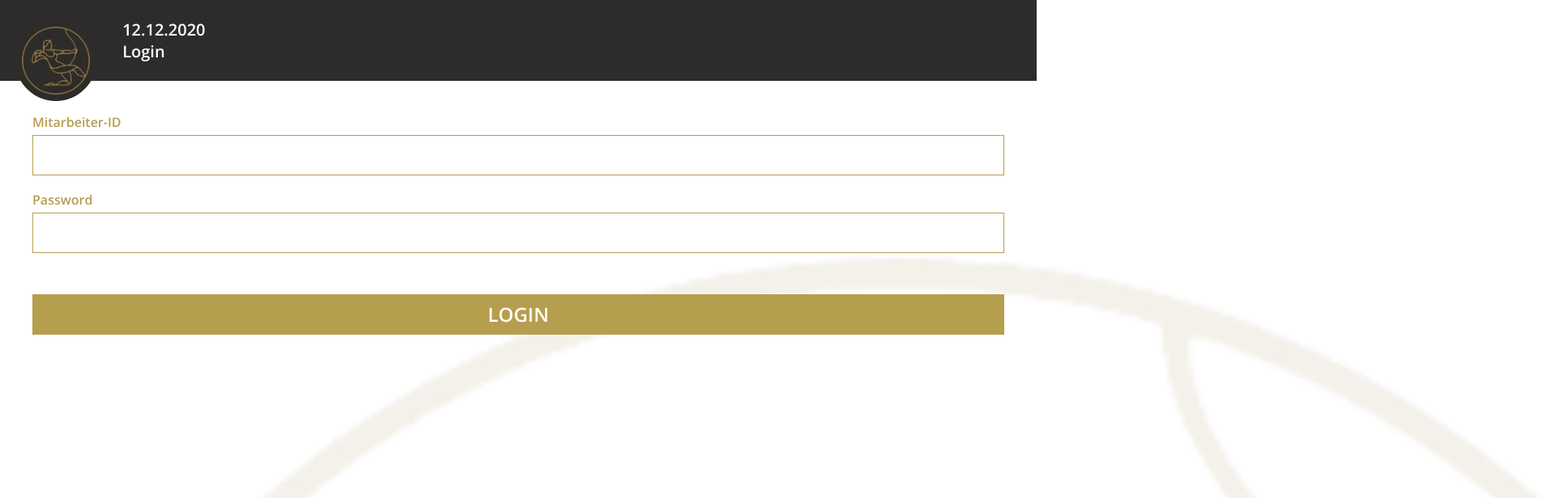
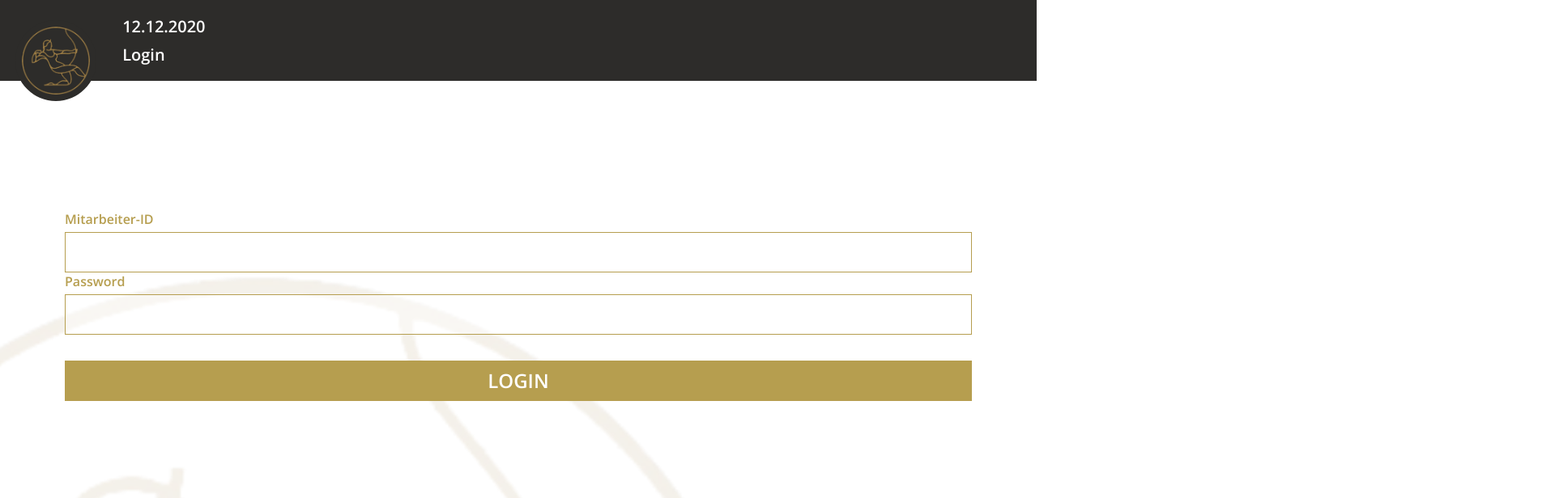
Before and after one commit to AlexisRoe/Artemis, a React (Create React App) app in the folder client/: page /login in a window 1280 px wide. Shown: the top 616 px of the page at 81% size, 1920 px wide, since content can reach past the window. Built offline with nearby package versions, Linux system fonts and the light colour scheme.

Commit message:
♻️ build new background-image

```diff
--- a/client/src/Pages/Login.js
+++ b/client/src/Pages/Login.js
@@ -1,11 +1,6 @@
 import React, { useState, useEffect } from "react";
 import { useHistory } from "react-router-dom";
-import {
-  LoginButton,
-  LoginInput,
-  LoginForm,
-  LoginContainer,
-} from "../components/Login";
+import { LoginButton, LoginInput, LoginForm } from "../components/Login";
 import { login } from "../utils/api/userAuthentication";
 import { useGlobalContext } from "../utils/context";
 
@@ -39,7 +34,6 @@ function Login() {
   };
 
   return (
-    <LoginContainer>
     <LoginForm onSubmit={handleSubmit}>
       <LoginInput
         type="text"
@@ -55,7 +49,6 @@ function Login() {
       />
       <LoginButton type="submit">Login</LoginButton>
     </LoginForm>
-    </LoginContainer>
   );
 }
 
--- a/client/src/Pages/Today.js
+++ b/client/src/Pages/Today.js
@@ -10,6 +10,7 @@ import { useGlobalContext } from "../utils/context";
 import { mockTimestamp } from "../utils/helpers";
 import { getDailyData } from "../utils/api";
 import { useHistory } from "react-router-dom";
+import MissingData from "../components/helper/missingData";
 
 function Today() {
   const {
@@ -40,25 +41,25 @@ function Today() {
   return (
     <>
       {data &&
-        data.map((sample) => {
+        data.map((item) => {
           return (
-            <SectionContainer key={sample.title}>
-              <DataHeader>{sample.title}</DataHeader>
-              {!sample.content.length ? (
-                <div>nix zu rendern</div>
+            <SectionContainer key={item.title}>
+              <DataHeader>{item.title}</DataHeader>
+              {!item.content.length ? (
+                <MissingData />
               ) : (
                 <DataListContainer>
-                  {sample.list
-                    ? sample.content.map((content) => (
+                  {item.list
+                    ? item.content.map((content) => (
                         <DataListItem
-                          key={content.title}
+                          key={content.id}
                           {...content}
                           onClick={() => history.push(`/event/${content.id}`)}
                         />
                       ))
-                    : sample.content.map((content) => (
+                    : item.content.map((content) => (
                         <EventListItem
-                          key={content.title}
+                          key={content.id}
                           {...content}
                           onClick={() => history.push(`/event/${content.id}`)}
                         />
--- a/client/src/components/Header/index.js
+++ b/client/src/components/Header/index.js
@@ -47,11 +47,13 @@ const InformationContainer = styled.div`
   grid-column: 2/3;
   display: flex;
   flex-direction: column;
-  justify-content: center;
+  align-items: start;
+  justify-content: space-between;
 
   h2 {
     font-family: var(--font-family-body);
     text-transform: none;
+    margin: 0;
   }
 `;
 
--- a/client/src/components/Login/LoginButton.js
+++ b/client/src/components/Login/LoginButton.js
@@ -4,6 +4,7 @@ import PropTypes from "prop-types";
 const Button = styled.button`
   width: 100%;
   height: 50px;
+  margin-top: 2rem;
   font-family: var(---font-family-header);
   text-transform: uppercase;
   font-weight: 600;
@@ -12,7 +13,6 @@ const Button = styled.button`
   background-color: ${(props) =>
     props.state ? "var(--color-state-error)" : "var(--color-golden)"};
   border: none;
-  margin-top: 2rem;
   cursor: pointer;
 `;
 
--- a/client/src/components/Login/LoginContainer.js
+++ /dev/null
@@ -1,9 +0,0 @@
-import styled from "styled-components/macro";
-
-export const LoginContainer = styled.div`
-  width: 100vw;
-  height: 100vh;
-  display: grid;
-  grid-template-rows: auto 1fr;
-  gap: 1rem;
-`;
--- a/client/src/components/Login/LoginForm.js
+++ b/client/src/components/Login/LoginForm.js
@@ -3,11 +3,17 @@ import logo from "../../assets/logo/logo-bg.png";
 import PropTypes from "prop-types";
 
 export const Form = styled.form`
-  padding: 2.5rem;
+  width: 100%;
+  height: calc(100vh - 100px);
+  padding: 5rem;
+  padding-top: 20vh;
   display: flex;
   flex-direction: column;
-  gap: 1.2rem;
   position: relative;
+  background-image: url(${logo});
+  background-repeat: no-repeat;
+  background-size: cover;
+  background-position: -25vw 30vh;
 `;
 
 export const Img = styled.img`
@@ -18,12 +24,7 @@ export const Img = styled.img`
 `;
 
 export function LoginForm({ children, onSubmit }) {
-  return (
-    <Form onSubmit={onSubmit}>
-      {children}
-      <Img src={logo} alt="Artemis Logo" />
-    </Form>
-  );
+  return <Form onSubmit={onSubmit}>{children}</Form>;
 }
 
 LoginForm.propTypes = {
--- a/client/src/components/Login/index.js
+++ b/client/src/components/Login/index.js
@@ -1,5 +1,4 @@
 import { LoginButton } from "./LoginButton";
 import { LoginInput } from "./LoginInput";
 import { LoginForm } from "./LoginForm";
-import { LoginContainer } from "./LoginContainer";
-export { LoginButton, LoginInput, LoginForm, LoginContainer };
+export { LoginButton, LoginInput, LoginForm };
```
Lines whose indentation alone changed are shown as unchanged.
